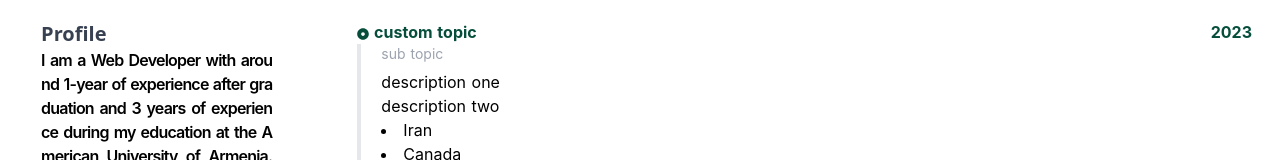
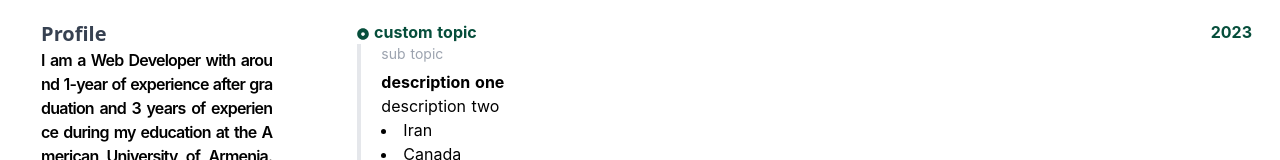
Before and after one commit to hooman734/cv-new, a Nuxt app: page / in a window 1280 px wide. Shown: the part 420-580 px from the top of the page. Built offline with nearby package versions, Linux system fonts and the light colour scheme.

Commit message:
added the custom component named Experience

```diff
--- a/components/Experience.vue
+++ b/components/Experience.vue
@@ -2,17 +2,17 @@
   <div ref="body2" class="ml-2 md:ml-9">
     <div class="flex flex-row flex-wrap justify-between">
       <p class="text-green-900 font-bold">
-            <font-awesome-icon class="text-xs" icon="dot-circle"/>
-            {{topic}}
+        <font-awesome-icon class="text-xs" icon="dot-circle" />
+        {{ topic }}
       </p>
-        <p class="text-green-900 font-bold">{{date}}</p>
+      <p class="text-green-900 font-bold">{{ date }}</p>
     </div>
     <div class="border-l-4 pl-5 pb-4 text-justify break-all">
-        <p class="text-gray-400 text-sm mb-1.5">{{subTopic}}</p>
-        <p class="">{{description1}}</p>
-        <p class="">{{description2}}</p>
+      <p class="text-gray-400 text-sm mb-1.5">{{ subTopic }}</p>
+      <p class="font-bold">{{ description1 }}</p>
+      <p class="">{{ description2 }}</p>
       <ul class="list-inside list-disc">
-            <li v-for="(item, idx) in items" :key="idx">{{item}}</li>
+        <li v-for="(item, idx) in items" :key="idx">{{ item }}</li>
       </ul>
     </div>
   </div>
```
Lines whose indentation alone changed are shown as unchanged.
